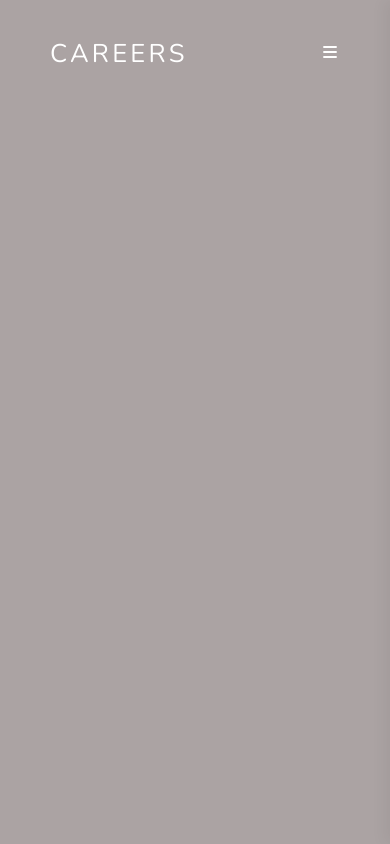
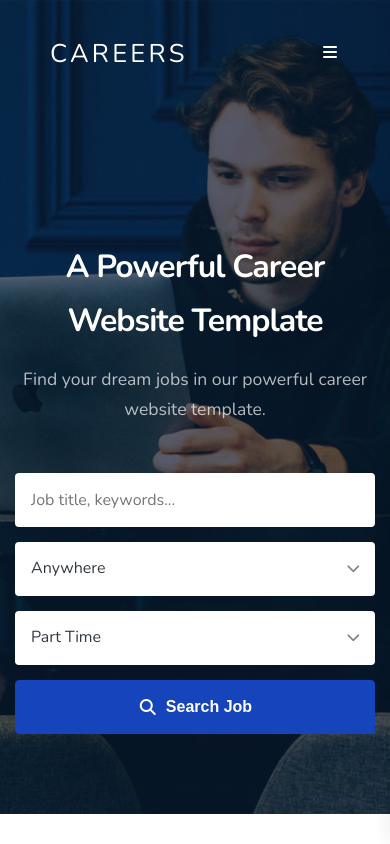
Before and after one commit to manikumar-max/careers-website-clone, a plain HTML site: page index.html in a window 390 px wide. Drawn offline with nearby package versions, Linux system fonts and the light colour scheme.

Commit message:
created hero section for index.html

```diff
--- a/css/style.css
+++ b/css/style.css
@@ -10,7 +10,7 @@ body {
     font-weight: 400;
     line-height: 1.7;
     color: #7f848c;
-    background-color: #aba3a3;
+    background-color: #fff;
     position: relative;
 }
 
@@ -108,14 +108,14 @@ ul {
 
 .home-section {
     position: relative;
-    padding: 12rem 0 9rem 0; /* Padding creates vertical space for the image layout */
+    padding: 12rem 0 19rem 0;
+    /* Padding creates vertical space for the image layout */
     background-size: cover;
     background-position: center center;
     background-repeat: no-repeat;
     z-index: 1;
 }
 
-/* The dark color mask overlay seen in the colorlib screenshot */
 .overlay-dark {
     position: relative;
 }
@@ -127,22 +127,22 @@ ul {
     left: 0;
     right: 0;
     bottom: 0;
-    background: rgba(10, 25, 47, 0.65); /* Elegant dark blue/black contrast tint */
+    background: rgba(10, 25, 47, 0.65);
     z-index: 1;
 }
 
-.home-section > .container {
+.home-section>.container {
     position: relative;
-    z-index: 2; /* Forces contents over the dark mask layer */
+    z-index: 2;
     width: 100%;
     max-width: 1140px;
     margin: 0 auto;
     padding: 0 15px;
 }
 
-/* Hero Headings Typography */
 .hero-text-block {
     text-align: center;
+    margin-top: 7rem;
     margin-bottom: 3rem;
 }
 
@@ -160,15 +160,11 @@ ul {
     font-weight: 300;
 }
 
-/* ==========================================================================
-   6. FORM GRID SYSTEM (Pure CSS Responsive Engine)
-   ========================================================================== */
 .search-jobs-form {
     width: 100%;
     display: block;
 }
 
-/* Desktop default view: Single line layout strip (4 columns side-by-side) */
 .form-grid {
     display: grid;
     grid-template-columns: repeat(4, 1fr);
@@ -178,13 +174,12 @@ ul {
 
 .form-group {
     width: 100%;
-    margin-bottom: 0; /* Clear baseline bottom margins */
+    margin-bottom: 0;
 }
 
-/* Input Fields and Dropdowns Custom Theming */
 .search-jobs-form .form-control {
     width: 100%;
-    height: 54px; /* Professional form field height matching specifications */
+    height: 54px;
     padding: 0.375rem 1rem;
     font-size: 1rem;
     font-family: inherit;
@@ -193,17 +188,17 @@ ul {
     border: none !important;
     border-radius: 0.25rem;
     outline: none;
-    appearance: none; /* Strip native browser select dropdown arrows */
+    appearance: none;
     -webkit-appearance: none;
+    -moz-appearance: none;
 }
 
-/* Custom indicator chevron drop-down arrow indicator override */
 .custom-select-wrapper {
     position: relative;
 }
 
 .custom-select-wrapper::after {
-    content: "\f078"; /* Font Awesome chevron-down glyph code */
+    content: "\f078";
     font-family: "Font Awesome 6 Free";
     font-weight: 900;
     position: absolute;
@@ -212,14 +207,14 @@ ul {
     transform: translateY(-50%);
     color: #7f848c;
     font-size: 0.85rem;
-    pointer-events: none; /* Clicks bypass icon straight to native select element */
+    pointer-events: none;
 }
 
-/* Submit Button Custom Rules */
 .btn-search {
     width: 100%;
     height: 54px;
-    background-color: #1644ba; /* Standard theme brand blue */
+    background-color: #1644ba;
+    /* Standard theme brand blue */
     border: 1px solid #1644ba;
     color: #fff;
     font-size: 1rem;
@@ -274,7 +269,7 @@ ul {
         width: 300px;
         height: 100vh;
         background-color: #ffffff;
-        box-shadow: -5px 0 15px rgba(0,0,0,0.05);
+        box-shadow: -5px 0 15px rgba(0, 0, 0, 0.05);
         z-index: 3000;
         padding: 30px;
         transition: right 0.4s cubic-bezier(0.25, 0.8, 0.25, 1);
@@ -323,16 +318,16 @@ ul {
         transition: opacity 0.4s ease;
     }
 
-    .menu-toggle-checkbox:checked ~ .site-mobile-drawer {
+    .menu-toggle-checkbox:checked~.site-mobile-drawer {
         right: 0;
     }
 
-    .menu-toggle-checkbox:checked ~ .drawer-overlay {
+    .menu-toggle-checkbox:checked~.drawer-overlay {
         opacity: 1;
         pointer-events: auto;
     }
 
-    .mobile-menu-links > li.mobile-visible {
+    .mobile-menu-links>li.mobile-visible {
         display: none;
     }
 }
@@ -342,7 +337,40 @@ ul {
         display: none !important;
     }
 
-    .mobile-menu-links > li.mobile-visible {
+    .mobile-menu-links>li.mobile-visible {
         display: block;
     }
+
+    .home-section {
+        padding: 10rem 0 7rem 0;
+    }
+
+    .hero-text-block h1 {
+        font-size: 2.5rem;
+    }
+
+    .form-grid {
+        grid-template-columns: repeat(2, 1fr);
+        gap: 20px;
+    }
+
 }
+
+@media (max-width: 575px) {
+    .home-section {
+        padding: 8rem 0 5rem 0;
+    }
+
+    .hero-text-block h1 {
+        font-size: 2rem;
+    }
+
+    .hero-text-block p {
+        font-size: 1.1rem;
+    }
+
+    .form-grid {
+        grid-template-columns: 1fr;
+        gap: 15px;
+    }
+}
--- a/index.html
+++ b/index.html
@@ -12,6 +12,7 @@
     <link rel="stylesheet" href="https://cdnjs.cloudflare.com/ajax/libs/font-awesome/7.0.1/css/all.min.css"
         integrity="sha512-2SwdPD6INVrV/lHTZbO2nodKhrnDdJK9/kg2XD1r9uGqPo1cUbujc+IYdlYdEErWNu69gVcYgdxlmVmzTWnetw=="
         crossorigin="anonymous" referrerpolicy="no-referrer" />
+        <link rel="stylesheet" href="https://cdnjs.cloudflare.com/ajax/libs/font-awesome/6.5.1/css/all.min.css">
     <link rel="stylesheet" href="css/style.css">
 </head>
 
@@ -65,6 +66,58 @@
 
             </div>
         </header>
+
+        <!-- BLOCK 2: HERO BANNER & RESPONSIVE JOB SEARCH SECTION -->
+        <section class="home-section bg-image overlay-dark" style="background-image: url('images/hero_1.jpg');">
+            <div class="container">
+
+                <!-- Hero Text Typography -->
+                <div class="hero-text-block text-center">
+                    <h1>A Powerful Career Website Template</h1>
+                    <p>Find your dream jobs in our powerful career website template.</p>
+                </div>
+
+
+                <form class="search-jobs-form" onsubmit="event.preventDefault();">
+                    <div class="form-grid">
+
+                        <!-- Field 1: Keywords Input -->
+                        <div class="form-group icon-input">
+                            <input type="text" class="form-control" placeholder="Job title, keywords...">
+                        </div>
+
+                        <!-- Field 2: Location Select Box -->
+                        <div class="form-group custom-select-wrapper">
+                            <select class="form-control">
+                                <option>Anywhere</option>
+                                <option>San Francisco</option>
+                                <option>Palo Alto</option>
+                                <option>New York</option>
+                            </select>
+                        </div>
+
+                        <!-- Field 3: Job Type Select Box -->
+                        <div class="form-group custom-select-wrapper">
+                            <select class="form-control">
+                                <option>Part Time</option>
+                                <option>Full Time</option>
+                                <option>Freelancer</option>
+                            </select>
+                        </div>
+
+                        <!-- Field 4: Submit Button Trigger -->
+                        <div class="form-group">
+                            <button type="submit" class="btn btn-search btn-block">
+                                <i class="fa-solid fa-magnifying-glass"></i> Search Job
+                            </button>
+                        </div>
+
+                    </div>
+                </form>
+
+            </div>
+        </section>
+
     </div>
 </body>
 
```
